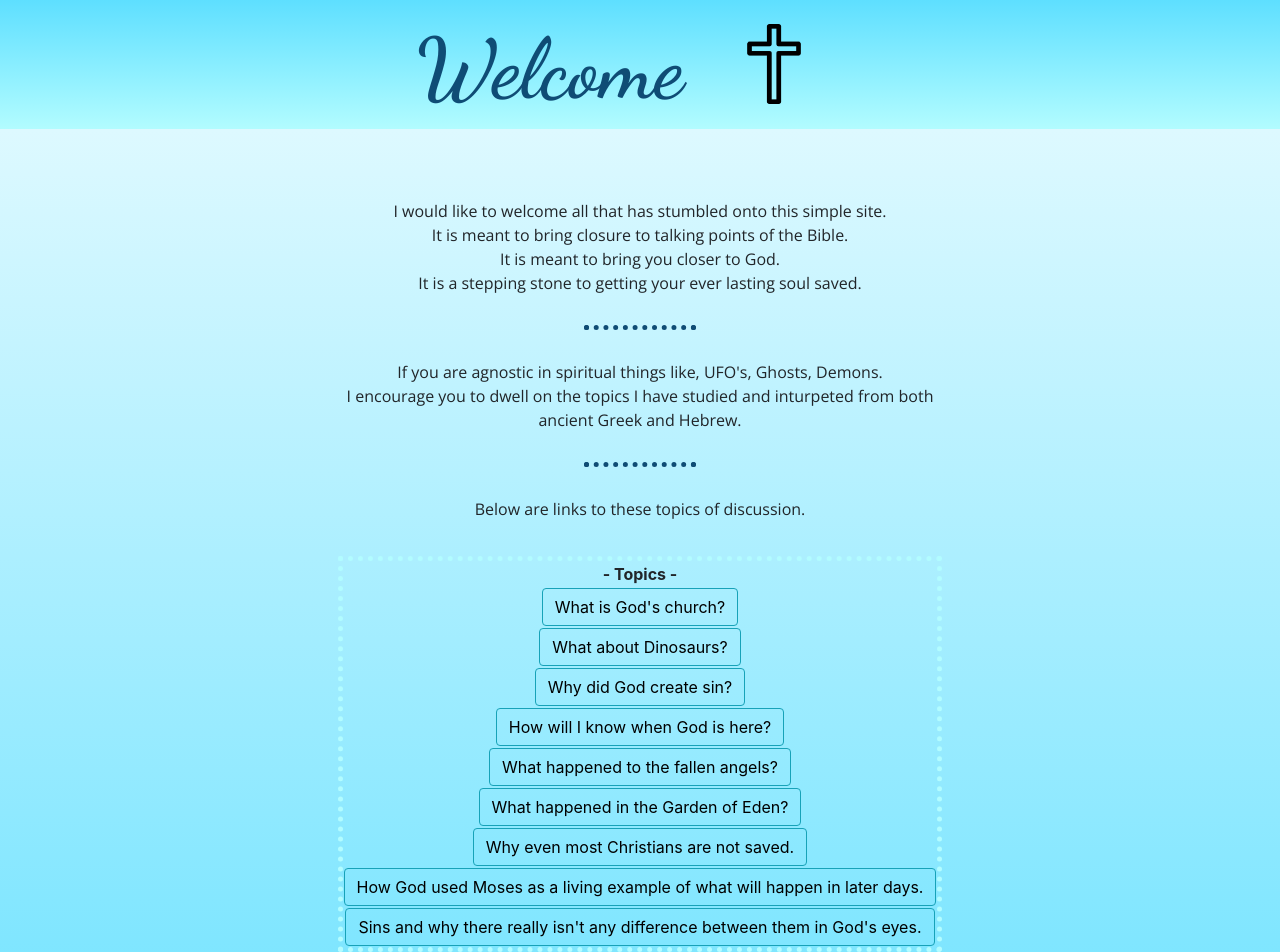
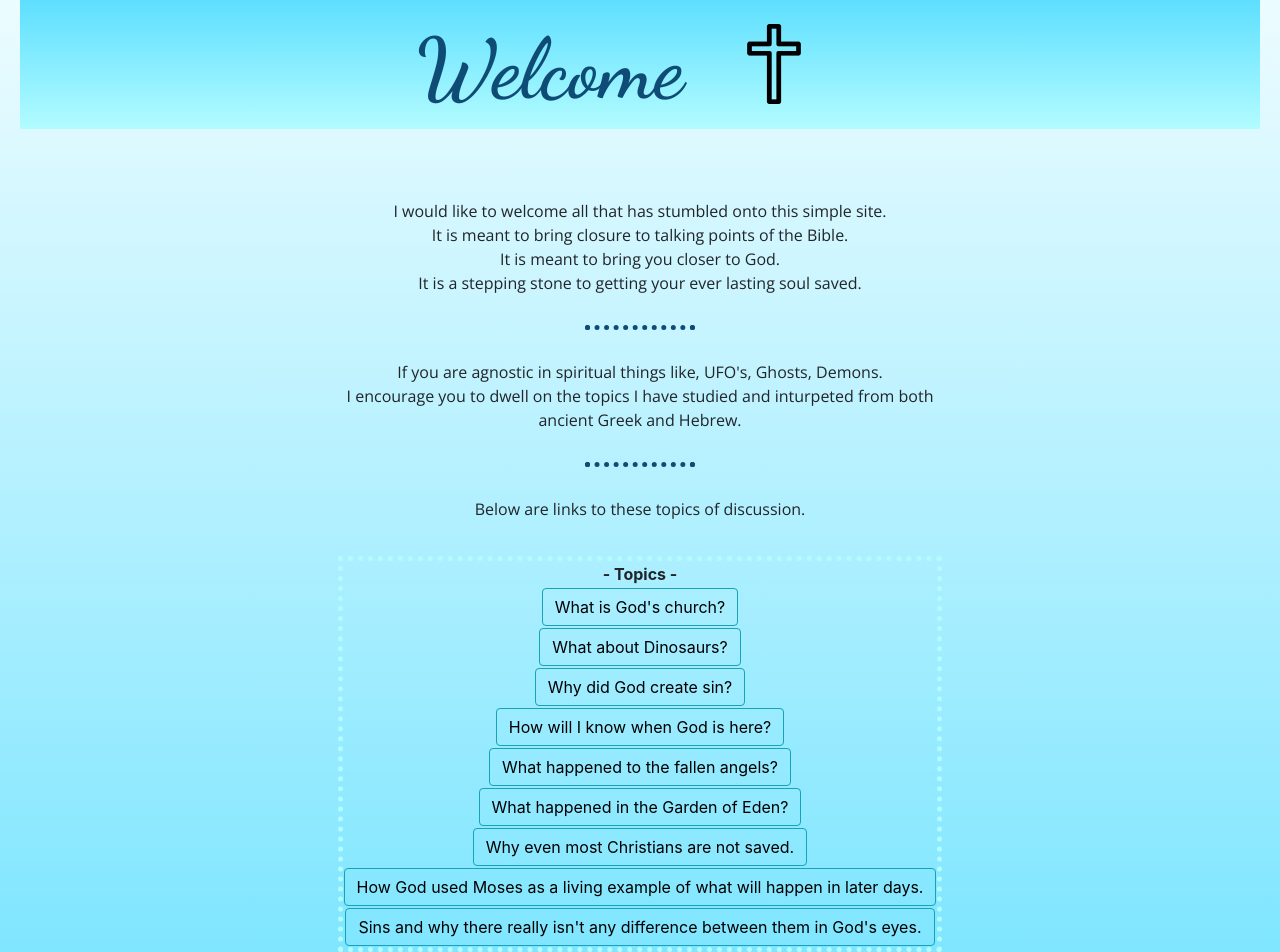
Before and after one commit to kls710/CV, a plain HTML site: page index.html in a window 1280 px wide. Shown: the top 952 px of the page. Drawn offline with nearby package versions, Linux system fonts and the light colour scheme.

Commit message:
Changed body padding to styles sheet

```diff
--- a/styles.css
+++ b/styles.css
@@ -1,5 +1,9 @@
 /* font-family: 'Dancing Script', cursive;
 font-family: 'Ubuntu Condensed', sans-serif; */
+body{
+  padding-left: 20px;
+  padding-right: 20px;
+}
 h1 {
   font-family: 'Dancing Script', cursive;
   font-size: 5.25rem;
```
